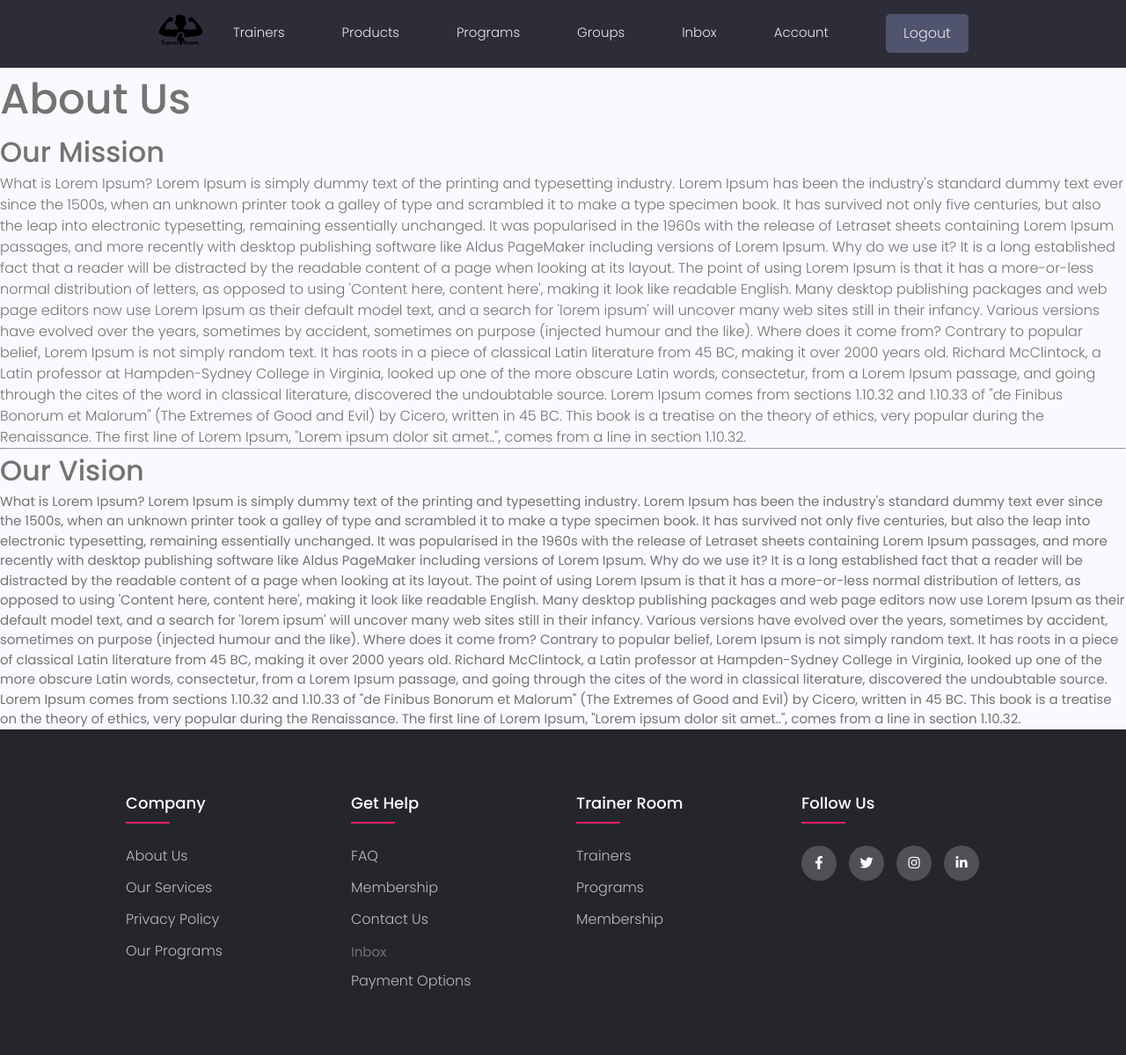
After one commit to anishkhatri38/himalwayn-warriors, a Django app: page /about/ in a window 1280 px wide. The commit adds this page. Shown: the whole page at 88% size. Run offline with Django 4.2, Linux system fonts and the light colour scheme; some libraries are stand-ins or nearby versions.

```diff
--- a/Hacker/urls.py
+++ b/Hacker/urls.py
@@ -36,4 +36,7 @@ urlpatterns = [
     path('update-user', views.updateUser, name = "update-user"),
     path('login-customer/', views.loginCustomer, name = 'login-customer'),
     path('register-customer/', views.registerCustomer, name = 'register-customer'),
+
+    ## this is for footer
+    path('about/', views.AboutUs, name = 'about'),
 ]
--- a/Hacker/views.py
+++ b/Hacker/views.py
@@ -306,7 +306,7 @@ def loginCustomer(request):
 
             if user is not None:
                 login(request, user)
-                return redirect(request.GET['next'] if 'next' in request.GET else 'communicate')
+                return redirect(request.GET['next'] if 'next' in request.GET else 'update-user')
 
             if request.user.groups.exists():
                 group = request.user.groups.all()[0].name
@@ -352,3 +352,9 @@ def registerCustomer(request):
 
     context = {'page': page, 'form':form }
     return render (request, 'login_customer.html', context )
+
+
+
+## for footer design and content
+def AboutUs(request):
+    return render(request, 'about.html')
--- /dev/null
+++ b/templates/about.html
@@ -0,0 +1,62 @@
+{% extends 'main.html' %}
+{% block content %}
+<h1> About Us </h1>
+<h3> Our Mission </h3>
+<p> What is Lorem Ipsum?
+    Lorem Ipsum is simply dummy text of the printing and typesetting industry. Lorem Ipsum has been the
+     industry's standard dummy text ever since the 1500s, when an unknown printer took a galley of type
+     and scrambled it to make a type specimen book. It has survived not only five centuries, but also the
+      leap into electronic typesetting, remaining essentially unchanged. It was popularised in the 1960s with
+      the release of Letraset sheets containing Lorem Ipsum passages, and more recently with desktop publishing
+       software like Aldus PageMaker including versions of Lorem Ipsum.
+
+    Why do we use it?
+    It is a long established fact that a reader will be distracted by the readable content of a page when
+     looking at its layout. The point of using Lorem Ipsum is that it has a more-or-less normal distribution
+     of letters, as opposed to using 'Content here, content here', making it look like readable English. Many
+      desktop publishing packages and web page editors now use Lorem Ipsum as their default model text, and a
+       search for 'lorem ipsum' will uncover many web sites still in their infancy. Various versions have evolved
+        over the years, sometimes by accident, sometimes on purpose (injected humour and the like).
+
+
+    Where does it come from?
+    Contrary to popular belief, Lorem Ipsum is not simply random text. It has roots in a piece of classical Latin
+    literature from 45 BC, making it over 2000 years old. Richard McClintock, a Latin professor at Hampden-Sydney
+     College in Virginia, looked up one of the more obscure Latin words, consectetur, from a Lorem Ipsum passage,
+      and going through the cites of the word in classical literature, discovered the undoubtable source. Lorem
+      Ipsum comes from sections 1.10.32 and 1.10.33 of "de Finibus Bonorum et Malorum" (The Extremes of Good and Evil)
+       by Cicero, written in 45 BC. This book is a treatise on the theory of ethics, very popular during the
+       Renaissance. The first line of Lorem Ipsum, "Lorem ipsum dolor sit amet..", comes from a line in section
+        1.10.32.</p>
+
+        <hr>
+<h3> Our Vision </h3>
+What is Lorem Ipsum?
+Lorem Ipsum is simply dummy text of the printing and typesetting industry. Lorem Ipsum has been the industry's
+standard dummy text ever since the 1500s, when an unknown printer took a galley of type and scrambled it to make
+a type specimen book. It has survived not only five centuries, but also the leap into electronic typesetting,
+remaining essentially unchanged. It was popularised in the 1960s with the release of Letraset sheets containing
+Lorem Ipsum passages, and more recently with desktop publishing software like Aldus PageMaker including versions
+ of Lorem Ipsum.
+
+Why do we use it?
+It is a long established fact that a reader will be distracted by the readable content of a page when looking at
+ its layout. The point of using Lorem Ipsum is that it has a more-or-less normal distribution of letters, as opposed
+  to using 'Content here, content here', making it look like readable English. Many desktop publishing packages and
+  web page editors now use Lorem Ipsum as their default model text, and a search for 'lorem ipsum' will uncover many
+   web sites still in their infancy. Various versions have evolved over the years, sometimes by accident, sometimes
+   on purpose (injected humour and the like).
+
+
+Where does it come from?
+Contrary to popular belief, Lorem Ipsum is not simply random text. It has roots in a piece of classical Latin
+ literature from 45 BC, making it over 2000 years old. Richard McClintock, a Latin professor at Hampden-Sydney
+  College in Virginia, looked up one of the more obscure Latin words, consectetur, from a Lorem Ipsum passage,
+  and going through the cites of the word in classical literature, discovered the undoubtable source. Lorem Ipsum
+  comes from sections 1.10.32 and 1.10.33 of "de Finibus Bonorum et Malorum" (The Extremes of Good and Evil)
+  by Cicero, written in 45 BC. This book is a treatise on the theory of ethics, very popular during the Renaissance.
+   The first line of Lorem Ipsum, "Lorem ipsum dolor sit amet..", comes from a line in section 1.10.32.
+
+
+
+{% endblock content %}
--- a/templates/footer.html
+++ b/templates/footer.html
@@ -15,7 +15,7 @@
   	 		<div class="footer-col">
   	 			<h4>company</h4>
   	 			<ul>
-  	 				<li><a href="#">About Us </a></li>
+  	 				<li><a href="{% url 'about' %}">About Us </a></li>
   	 				<li><a href="#">Our Services </a></li>
   	 				<li><a href="#">Privacy Policy</a></li>
   	 				<li><a href="#">Our Programs</a></li>
@@ -25,18 +25,18 @@
   	 			<h4>get help</h4>
   	 			<ul>
   	 				<li><a href="#">FAQ</a></li>
-  	 				<li><a href="#">shipping</a></li>
-  	 				<li><a href="#">returns</a></li>
-  	 				<li><a href="#">order status</a></li>
-  	 				<li><a href="#">payment options</a></li>
+  	 				<li><a href="#">Membership</a></li>
+  	 				<li><a href="#">Contact Us</a></li>
+  	 				<li><a href="#"></a>Inbox</li>
+  	 				<li><a href="#">Payment Options</a></li>
   	 			</ul>
   	 		</div>
   	 		<div class="footer-col">
-  	 			<h4>Trainer Rppm</h4>
+  	 			<h4>Trainer Room</h4>
   	 			<ul>
   	 				<li><a href="#">Trainers</a></li>
   	 				<li><a href="#">Programs</a></li>
-  	 				<li><a href="#">Subscription</a></li>
+  	 				<li><a href="#">Membership</a></li>
   	 				<li><a href="#"></a></li>
   	 			</ul>
   	 		</div>
--- a/templates/update_user.html
+++ b/templates/update_user.html
@@ -32,7 +32,7 @@
 
 
                         <div class="form__action">
-                            <a class="btn btn--dark" href="index.html">Cancel</a>
+                            {% comment %} <a class="btn btn--dark" href="index.html">Cancel</a> {% endcomment %}
                             <button class="btn btn--main" type="submit">Update</button>
                         </div>
                     </form>
```
Also changed, not shown: db.sqlite3.
